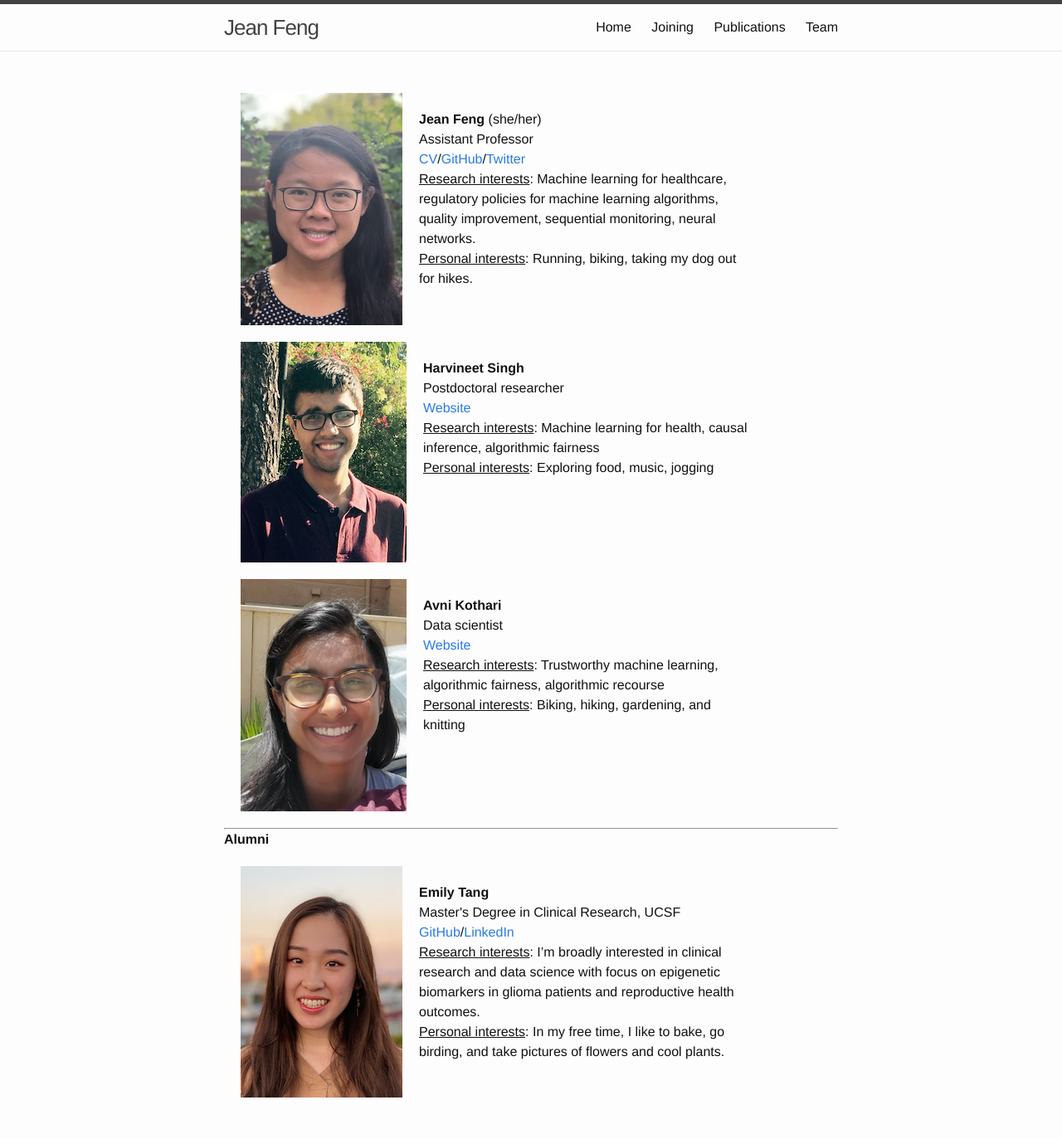
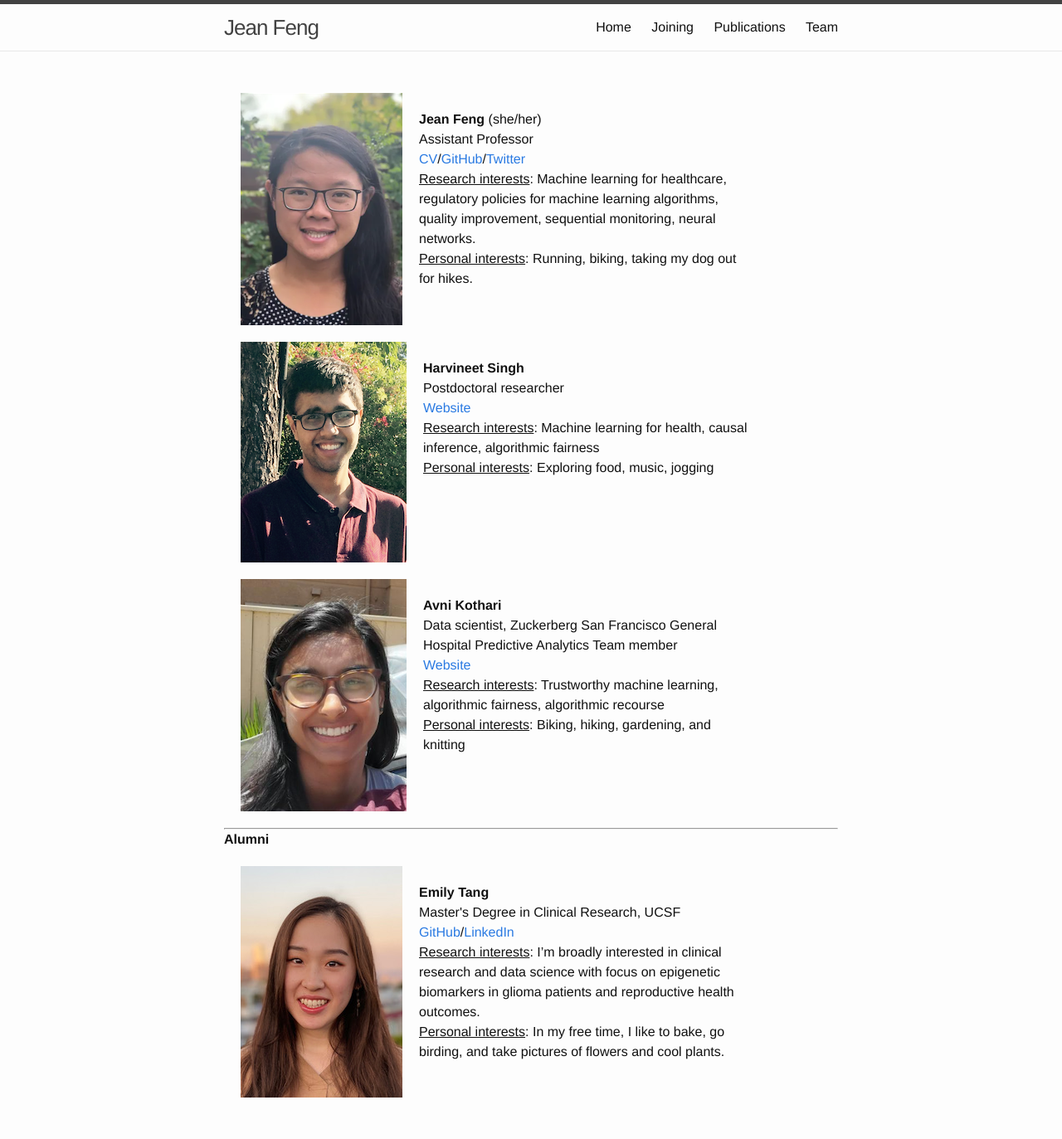
Before and after one commit to jjfeng/jjfeng.github.io, a Jekyll site: the page built from team.html, in a window 1280 px wide. Shown: the whole page at 83% size. Built offline with Jekyll 4.4.1, drawn with Linux system fonts in a browser that asks for light colours.

Commit message:
update team

```diff
--- a/team.html
+++ b/team.html
@@ -45,7 +45,7 @@ Postdoctoral researcher
 <div style="margin: 20px; max-width: 400px">
     <b>Avni Kothari</b>
 <br/>
-Data scientist
+Data scientist, Zuckerberg San Francisco General Hospital Predictive Analytics Team member
 <br/>
 <a href="https://avni510.github.io/">Website</a>
 <br/>
```
